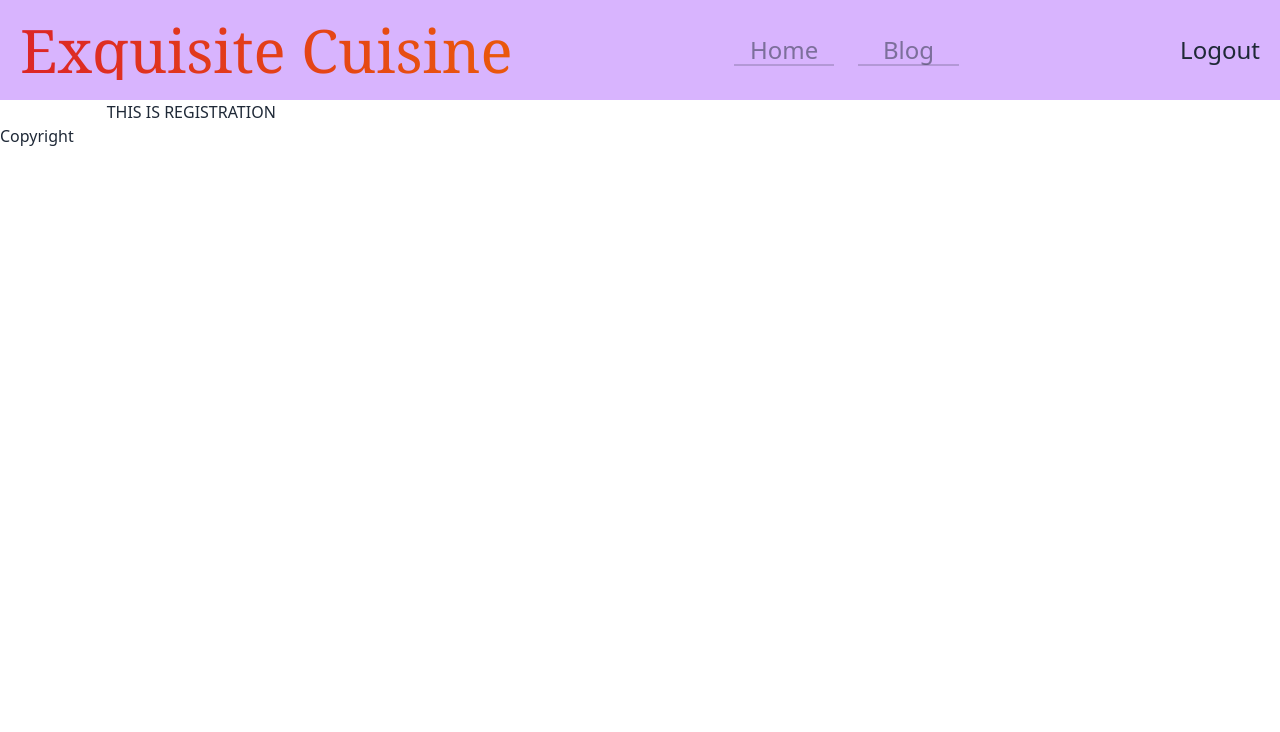
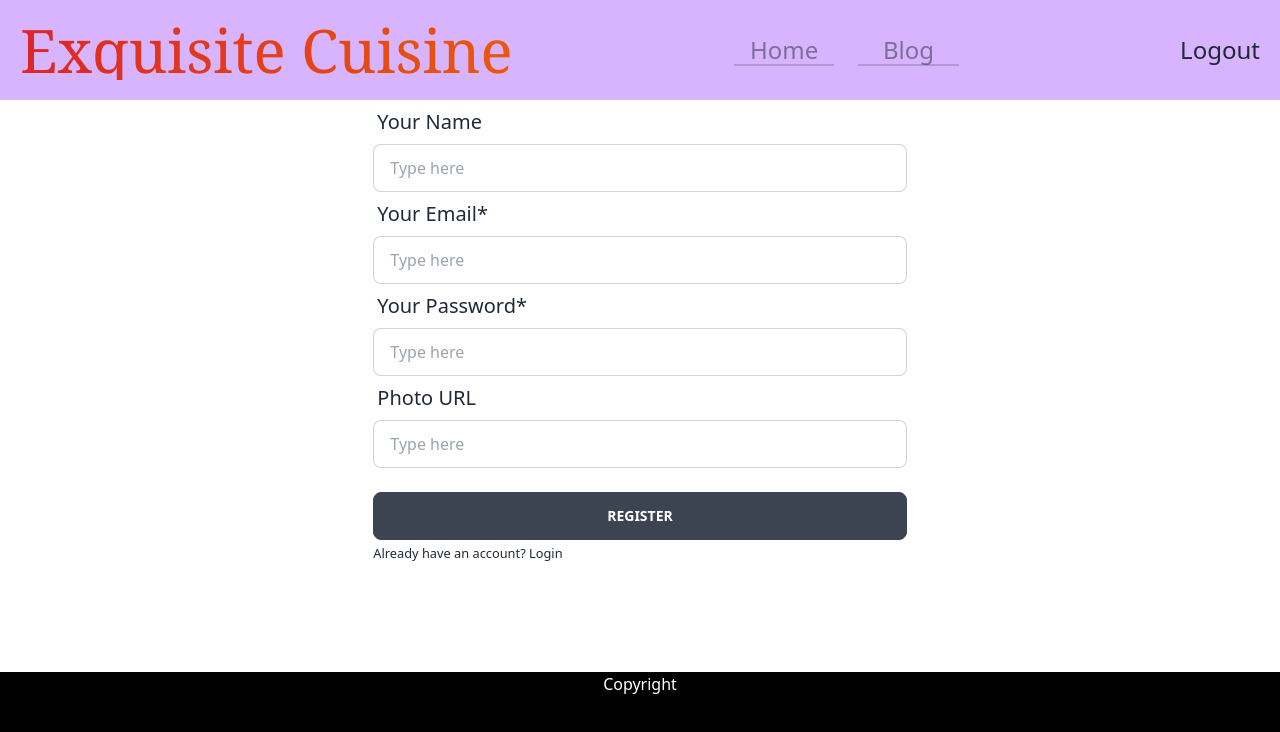
Before and after one commit to AHM-Moinuddin-Sami/Exquisite-Cuisine-Client, a React (Vite) app: page /register in a window 1280 px wide. Shown: the top 732 px of the page. Built offline with nearby package versions, Linux system fonts and the light colour scheme.

Commit message:
almost complement auth

```diff
--- a/src/Login/Login.jsx
+++ b/src/Login/Login.jsx
@@ -1,8 +1,12 @@
-import React from 'react';
+import React, { useContext } from 'react';
+import { AuthContext } from '../Providers/AuthProvider';
+import { Link } from 'react-router-dom';
 
 
 
 const Login = () => {
+
+    const { logIn } = useContext(AuthContext);
 
     const handleLogin = event => {
         event.preventDefault();
@@ -12,24 +16,37 @@ const Login = () => {
 
         console.log(email, password);
 
+        logIn(email.password)
+            .then(result => {
+                const loggedUser = result.user;
+                console.log(loggedUser);
+            })
+            .catch(err =>{
+                console.log(err);
+            })
+
 
     }
 
     return (
-        <div>
-            <form onSubmit={handleLogin} className="form-control w-full max-w-xs">
+        <div className='mx-auto w-1/2'>
+            <form onSubmit={handleLogin} className="form-control">
                 <label className="label">
                     <span className="label-text text-xl">Your Email</span>
                 </label>
-                <input name='email' type="email" placeholder="Type here" className="input input-bordered w-full max-w-xs" />
+                <input name='email' type="email" required placeholder="Type here" className="input input-bordered" />
+
                 <label className="label">
                     <span className="label-text text-xl">Your Password</span>
                 </label>
-                <input name='password' type="password" placeholder="Type here" className="input input-bordered w-full max-w-xs" />
-                <button type='submit' className="btn">Responsive</button>
+                <input name='password' required type="password" placeholder="Type here" className="input input-bordered" />
+
+                <br />
+
+                <button type='submit' className="btn">Login</button>
+                <h3><small>Don't have an account? <Link to='/register'>Register Now!</Link></small></h3>
+
             </form>
-
-
         </div>
     );
 };
--- a/src/Register/Register.jsx
+++ b/src/Register/Register.jsx
@@ -1,9 +1,82 @@
-import React from 'react';
+import React, { useContext, useState } from 'react';
+import { Link } from 'react-router-dom';
+import { AuthContext } from '../Providers/AuthProvider';
 
 const Register = () => {
+
+    const [errorMessage, setErrorMessage] = useState(null);
+
+    function formatFirebaseError(error) {
+        let message = 'An error occurred.';
+
+        switch (error.code) {
+            case 'auth/email-already-in-use':
+                message = 'The email address is already in use.';
+                break;
+            case 'auth/weak-password':
+                message = 'The password cannot be less than 6 characters.';
+                break;
+        }
+
+        return message;
+    }
+
+    const { register } = useContext(AuthContext);
+
+    const handleRegistration = event => {
+        event.preventDefault();
+
+        const name = event.target.name.value;
+        const photo = event.target.photo.value;
+        const email = event.target.email.value;
+        const password = event.target.password.value;
+
+        register(email, password)
+            .then(result => {
+                const createdUser = result.user;
+                createdUser.photoURL = photo;
+                createdUser.displayName = name;
+                console.log(createdUser);
+                setErrorMessage('');
+            })
+            .catch(error => {
+                console.log(error);
+                setErrorMessage(formatFirebaseError(error));
+            })
+    }
+
     return (
-        <div>
-            THIS IS REGISTRATION
+        <div className='mx-auto w-1/2'>
+            <form onSubmit={handleRegistration} className="form-control">
+                <label className="label">
+                    <span className="label-text text-xl">Your Name</span>
+                </label>
+                <input name='name' type="text" placeholder="Type here" className="input input-bordered" />
+
+                <label className="label">
+                    <span className="label-text text-xl">Your Email*</span>
+                </label>
+                <input name='email' type="email" required placeholder="Type here" className="input input-bordered" />
+
+                <label className="label">
+                    <span className="label-text text-xl">Your Password*</span>
+                </label>
+                <input name='password' type="password" required placeholder="Type here" className="input input-bordered" />
+
+                <label className="label">
+                    <span className="label-text text-xl">Photo URL</span>
+                </label>
+                <input name='photo' type="text" placeholder="Type here" className="input input-bordered" />
+
+                <br />
+
+                <button type='submit' className="btn">Register</button>
+                {
+                    errorMessage &&
+                    <h3 className='text-red-500'>{errorMessage}</h3>
+                }
+                <h3><small>Already have an account? <Link to='/login'>Login</Link></small></h3>
+            </form>
         </div>
     );
 };
--- a/src/SharedComponents/Footer/Footer.jsx
+++ b/src/SharedComponents/Footer/Footer.jsx
@@ -2,7 +2,7 @@ import React from 'react';
 
 const Footer = () => {
     return (
-        <div>
+        <div className='bg-black text-white fixed bottom-0 w-full h-32 text-center '>
             <p>Copyright</p>
         </div>
     );
--- a/src/SharedComponents/Header/Header.jsx
+++ b/src/SharedComponents/Header/Header.jsx
@@ -27,7 +27,7 @@ const Header = () => {
                     </div>
                     :
                     <>
-                        <Link className='text-2xl' to='/logout'><button>Logout</button></Link></>
+                        <Link className='text-2xl' to='/'><button>Logout</button></Link></>
             }
 
         </div>
```
